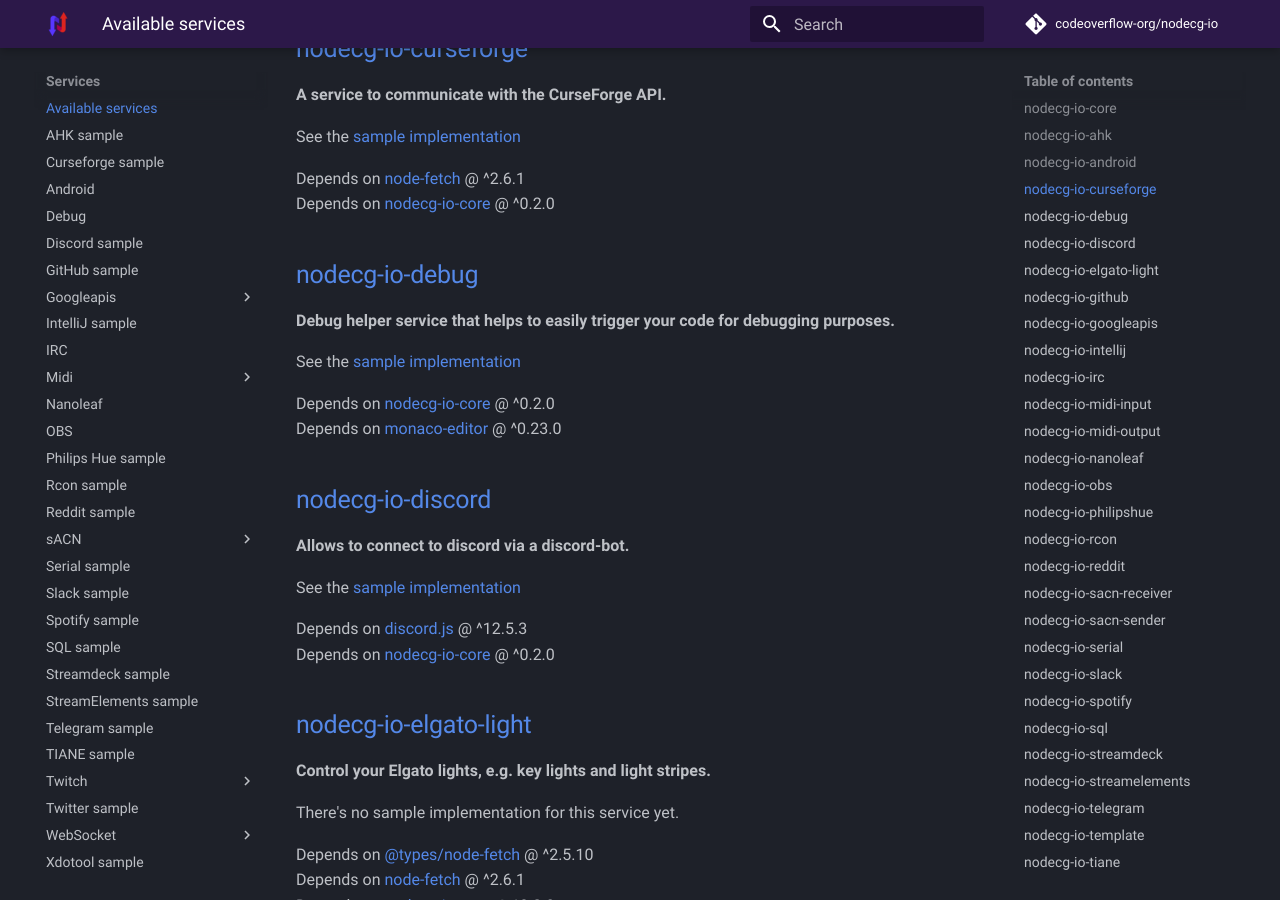
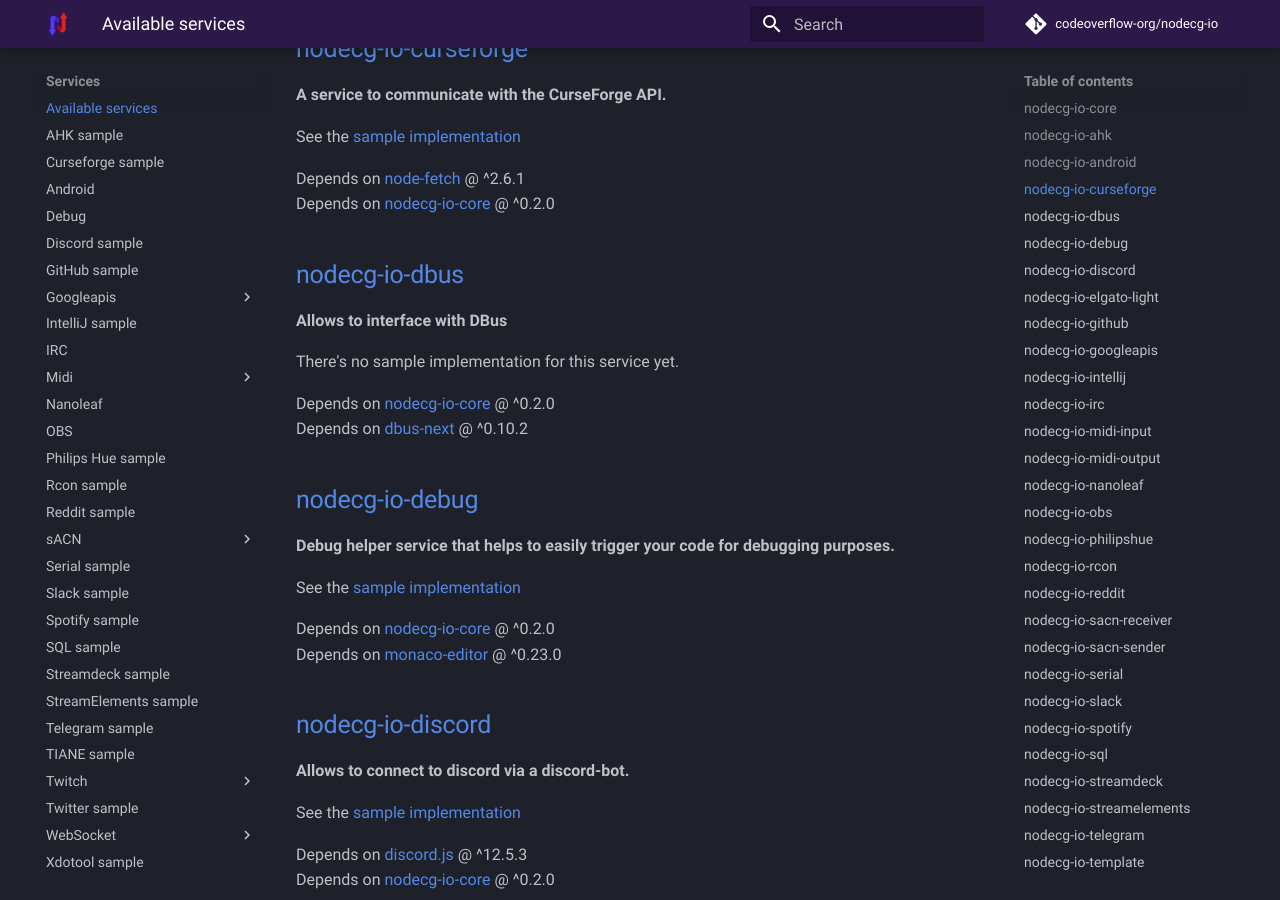
Before and after one commit to codeoverflow-org/nodecg-io-docs, an MkDocs documentation site: the page built from docs/services.md, in a window 1280 px wide and 900 px high, scrolled down 882 px. Built offline with MkDocs 1.6.1 and Material for MkDocs 9.7.7, drawn with Linux system fonts in a browser that asks for light colours; comment, search, counter and statistics services are not loaded; the version menu is left out.

Commit message:
Update generated documentation (codeoverflow-org/nodecg-io@d819121e1b984a602023fc399bae46b8628aca0e)

```diff
--- a/docs/services.md
+++ b/docs/services.md
@@ -36,6 +36,15 @@
 
 Depends on [node-fetch](https://www.npmjs.com/package/node-fetch) @ ^2.6.1 <br>
 Depends on [nodecg-io-core](https://github.com/codeoverflow-org/nodecg-io/tree/master/nodecg-io-core) @ ^0.2.0 <br>
+
+## [nodecg-io-dbus](https://github.com/codeoverflow-org/nodecg-io/tree/master/nodecg-io-dbus)
+
+**Allows to interface with DBus**
+
+There's no sample implementation for this service yet.
+
+Depends on [nodecg-io-core](https://github.com/codeoverflow-org/nodecg-io/tree/master/nodecg-io-core) @ ^0.2.0 <br>
+Depends on [dbus-next](https://www.npmjs.com/package/dbus-next) @ ^0.10.2 <br>
 
 ## [nodecg-io-debug](https://github.com/codeoverflow-org/nodecg-io/tree/master/nodecg-io-debug)
 
```
Also changed, not shown: docs/dependencies.md (+4 -0 lines), docs/index.md (+1 -1 lines).
